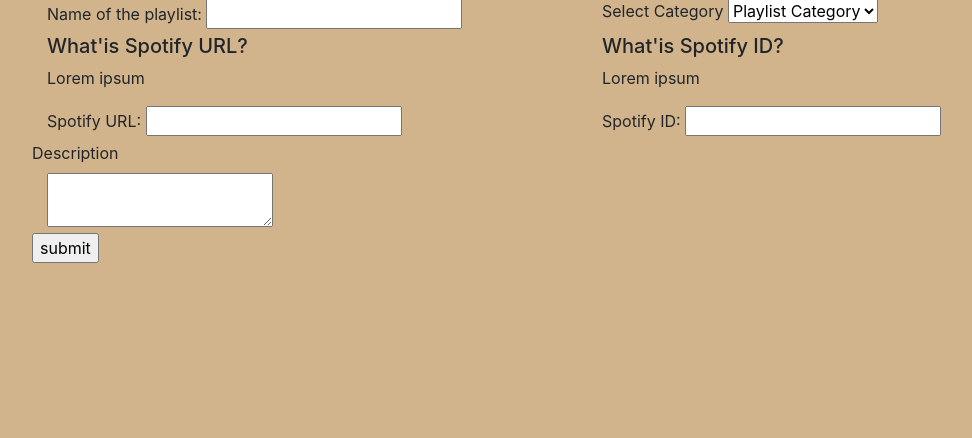
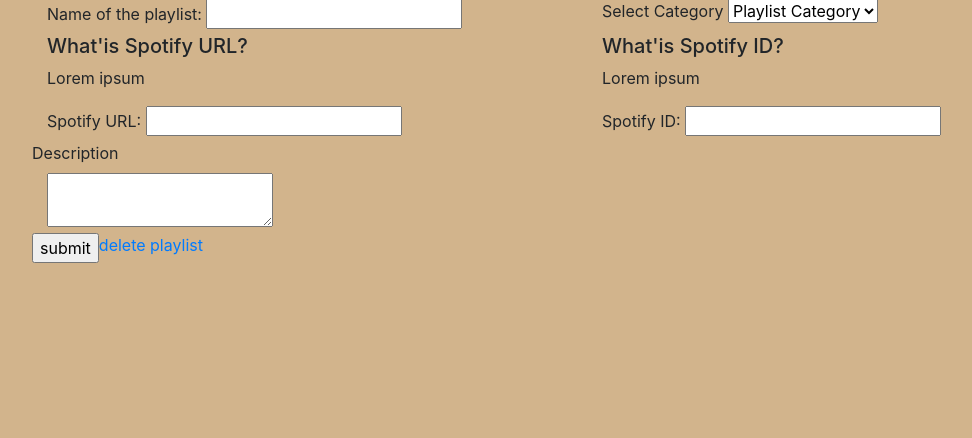
Before and after one commit to delegacz/md-milestone-project-3, a Flask app: template templates/edit.html in a window 1280 px wide. Shown: the part 157-595 px from the top of the page, without its empty margins (53-1025 px from the left). Run offline with Flask 2, Linux system fonts and the light colour scheme; the template is opened without the code that fills it, so the values that code supplies are empty; some libraries are stand-ins or nearby versions.

Commit message:
delete functionality added

```diff
--- a/app.py
+++ b/app.py
@@ -59,6 +59,11 @@
     )
     return redirect(url_for('display'))
 
+@app.route('/delete_playlist/<playlist_id>')
+def delete_playlist(playlist_id):
+    mongo.db.playlists.remove({'_id': ObjectId(playlist_id)})
+    return redirect(url_for('display'))
+
 if __name__ == '__main__':
     app.run(host=os.environ.get('IP'),
     port=(os.environ.get('PORT')),
--- a/templates/edit.html
+++ b/templates/edit.html
@@ -51,6 +51,7 @@
                 </div>
                 <div class="row">
                     <input type="submit" value="submit">
+                    <a href="{{url_for('delete_playlist',playlist_id=playlist._id)}}">delete playlist</a>
                 </div>
         </form>
     </div>
```
